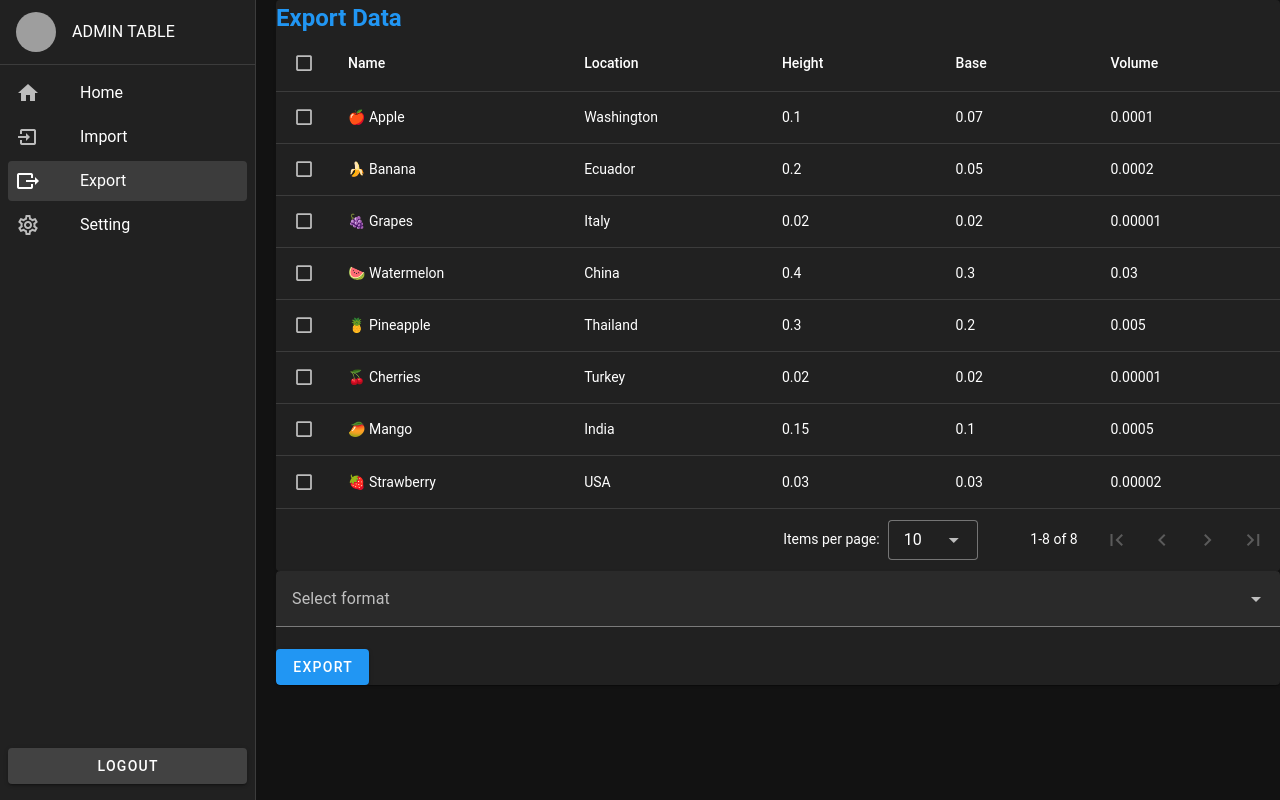
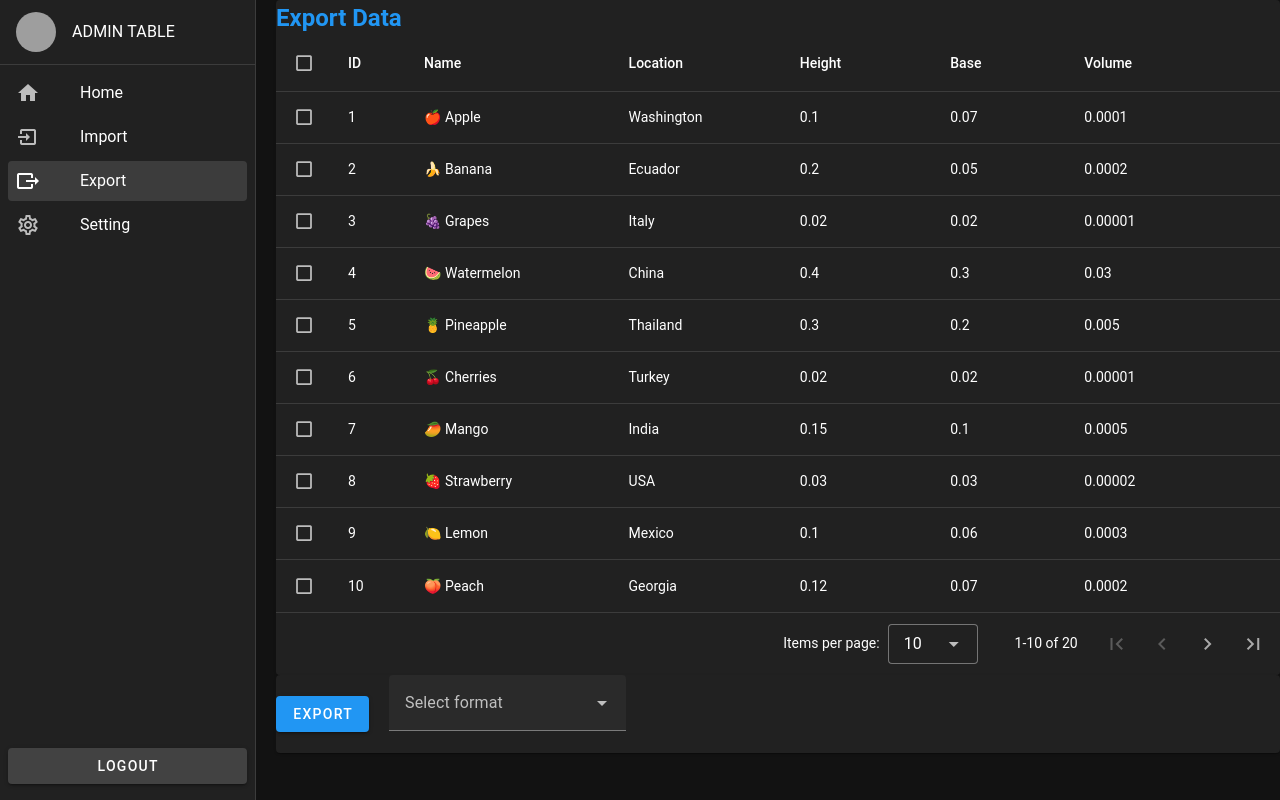
Before and after one commit to AST-tnbt/Vue-dashboard-table, a Vue app: page /export in a window 1280 px wide. Built offline with nearby package versions, Linux system fonts and the light colour scheme; grey boxes are pictures that could not be loaded.

Commit message:
Add headers

```diff
--- a/src/pages/Export.vue
+++ b/src/pages/Export.vue
@@ -5,21 +5,29 @@
       <div class="table-container">
         <v-data-table
           v-model="selected"
+          :headers="headers"
           :items="items"
-          item-value="name"
+          item-value="id"
           show-select
-        ></v-data-table>
+        >
+        </v-data-table>
       </div>
     </v-card>
 
     <v-card class="ml-5">
+      <v-row align="center">
+        <v-col cols="auto">
+          <v-btn color="primary" @click="handleExport">Export</v-btn>
+        </v-col>
+        <v-col cols="3" class="pl-2">
           <v-select
             v-model="selectedFormat"
             :items="formats"
             label="Select format"
             outlined
           ></v-select>
-      <v-btn color="primary" @click="handleExport">Export</v-btn>
+        </v-col>
+      </v-row>
     </v-card>
   </section>
 </template>
@@ -33,15 +41,59 @@ export default {
     data() {
     return {
       selected: [],
+      headers:
+      [
+        {
+          title: 'ID',
+          key: 'id',
+          sortable: false,
+        },
+        {
+          title: 'Name',
+          key: 'name',
+        },
+        {
+          title: 'Location',
+          key: 'location',
+        },
+        {
+          title: 'Height',
+          key: 'height',
+        },
+        {
+          title: 'Base',
+          key: 'base',
+        },
+        {
+          title: 'Volume',
+          key: 'volume',
+        },
+        {
+          key: 'edit',
+          sortable: false,
+        },
+      ],
       items: [
-        { name: '🍎 Apple', location: 'Washington', height: '0.1', base: '0.07', volume: '0.0001' },
-        { name: '🍌 Banana', location: 'Ecuador', height: '0.2', base: '0.05', volume: '0.0002' },
-        { name: '🍇 Grapes', location: 'Italy', height: '0.02', base: '0.02', volume: '0.00001' },
-        { name: '🍉 Watermelon', location: 'China', height: '0.4', base: '0.3', volume: '0.03' },
-        { name: '🍍 Pineapple', location: 'Thailand', height: '0.3', base: '0.2', volume: '0.005' },
-        { name: '🍒 Cherries', location: 'Turkey', height: '0.02', base: '0.02', volume: '0.00001' },
-        { name: '🥭 Mango', location: 'India', height: '0.15', base: '0.1', volume: '0.0005' },
-        { name: '🍓 Strawberry', location: 'USA', height: '0.03', base: '0.03', volume: '0.00002' },
+      { id: 1, name: '🍎 Apple', location: 'Washington', height: '0.1', base: '0.07', volume: '0.0001' },
+      { id: 2, name: '🍌 Banana', location: 'Ecuador', height: '0.2', base: '0.05', volume: '0.0002' },
+      { id: 3, name: '🍇 Grapes', location: 'Italy', height: '0.02', base: '0.02', volume: '0.00001' },
+      { id: 4, name: '🍉 Watermelon', location: 'China', height: '0.4', base: '0.3', volume: '0.03' },
+      { id: 5, name: '🍍 Pineapple', location: 'Thailand', height: '0.3', base: '0.2', volume: '0.005' },
+      { id: 6, name: '🍒 Cherries', location: 'Turkey', height: '0.02', base: '0.02', volume: '0.00001' },
+      { id: 7, name: '🥭 Mango', location: 'India', height: '0.15', base: '0.1', volume: '0.0005' },
+      { id: 8, name: '🍓 Strawberry', location: 'USA', height: '0.03', base: '0.03', volume: '0.00002' },
+      { id: 9, name: '🍋 Lemon', location: 'Mexico', height: '0.1', base: '0.06', volume: '0.0003' },
+      { id: 10, name: '🍑 Peach', location: 'Georgia', height: '0.12', base: '0.07', volume: '0.0002' },
+      { id: 11, name: '🍈 Melon', location: 'Spain', height: '0.25', base: '0.2', volume: '0.005' },
+      { id: 12, name: '🍏 Green Apple', location: 'France', height: '0.1', base: '0.08', volume: '0.00015' },
+      { id: 13, name: '🍒 Black Cherries', location: 'Canada', height: '0.02', base: '0.02', volume: '0.00001' },
+      { id: 14, name: '🍍 Small Pineapple', location: 'Brazil', height: '0.28', base: '0.18', volume: '0.0045' },
+      { id: 15, name: '🥥 Coconut', location: 'Philippines', height: '0.35', base: '0.25', volume: '0.01' },
+      { id: 16, name: '🍇 Red Grapes', location: 'Australia', height: '0.03', base: '0.02', volume: '0.00002' },
+      { id: 17, name: '🍍 Tropical Pineapple', location: 'Costa Rica', height: '0.32', base: '0.22', volume: '0.006' },
+      { id: 18, name: '🍓 Blueberry', location: 'Canada', height: '0.01', base: '0.01', volume: '0.000003' },
+      { id: 19, name: '🍉 Big Watermelon', location: 'Brazil', height: '0.5', base: '0.4', volume: '0.04' },
+      { id: 20, name: '🍑 White Peach', location: 'China', height: '0.12', base: '0.07', volume: '0.0002' },
     ],
       formats: ['CSV', 'Excel', 'PDF'],
       selectedFormat: null,
@@ -49,6 +101,7 @@ export default {
   },
   methods: {
     handleExport() {
+      console.log(this.selected);
       if (this.selectedFormat === 'CSV') {
         this.exportToCSV();
       } else if (this.selectedFormat === 'Excel') {
@@ -71,9 +124,9 @@ export default {
     },
 
     convertToCSV(data) {
-      const header = 'Name,Location,Height,Base,Volume\n';
+      const header = 'ID,Name,Location,Height,Base,Volume\n';
       const rows = data.map(item => {
-        return `${item.name || 'N/A'},${item.location || 'N/A'},${item.height || 'N/A'},${item.base || 'N/A'},${item.volume || 'N/A'}`;
+        return `${item.id},${item.name || 'N/A'},${item.location || 'N/A'},${item.height || 'N/A'},${item.base || 'N/A'},${item.volume || 'N/A'}`;
       });
       return header + rows.join('\n');
     },
@@ -84,6 +137,7 @@ export default {
       const worksheet = workbook.addWorksheet('Fruits');
 
       worksheet.columns = [
+        { header: 'ID', key: 'id', width: 10 },
         { header: 'Name', key: 'name', width: 15 },
         { header: 'Location', key: 'location', width: 20 },
         { header: 'Height', key: 'height', width: 15 },
@@ -93,6 +147,7 @@ export default {
 
       selectedItems.forEach(item => {
         worksheet.addRow({
+          id: item.id,
           name: item.name || 'N/A',
           location: item.location || 'N/A',
           height: item.height || 'N/A',
@@ -114,24 +169,25 @@ export default {
     exportToPDF() {
       const selectedItems = this.selected.length > 0 ? this.selected : this.items;
       const doc = new jsPDF();
-      doc.text("Fruit List", 10, 10);
+      doc.text('Fruit List', 10, 10);
 
       const tableData = selectedItems.map(item => [
+        item.id,
         item.name || 'N/A',
         item.location || 'N/A',
         item.height || 'N/A',
         item.base || 'N/A',
-        item.volume || 'N/A'
+        item.volume || 'N/A',
       ]);
 
       doc.autoTable({
-        head: [['Name', 'Location', 'Height', 'Base', 'Volume']],
+        head: [['ID', 'Name', 'Location', 'Height', 'Base', 'Volume']],
         body: tableData,
-        startY: 20
+        startY: 20,
       });
 
       doc.save('fruits_data.pdf');
-    }
-  }
+    },
+  },
 };
 </script>
```
Lines whose indentation alone changed are shown as unchanged.
